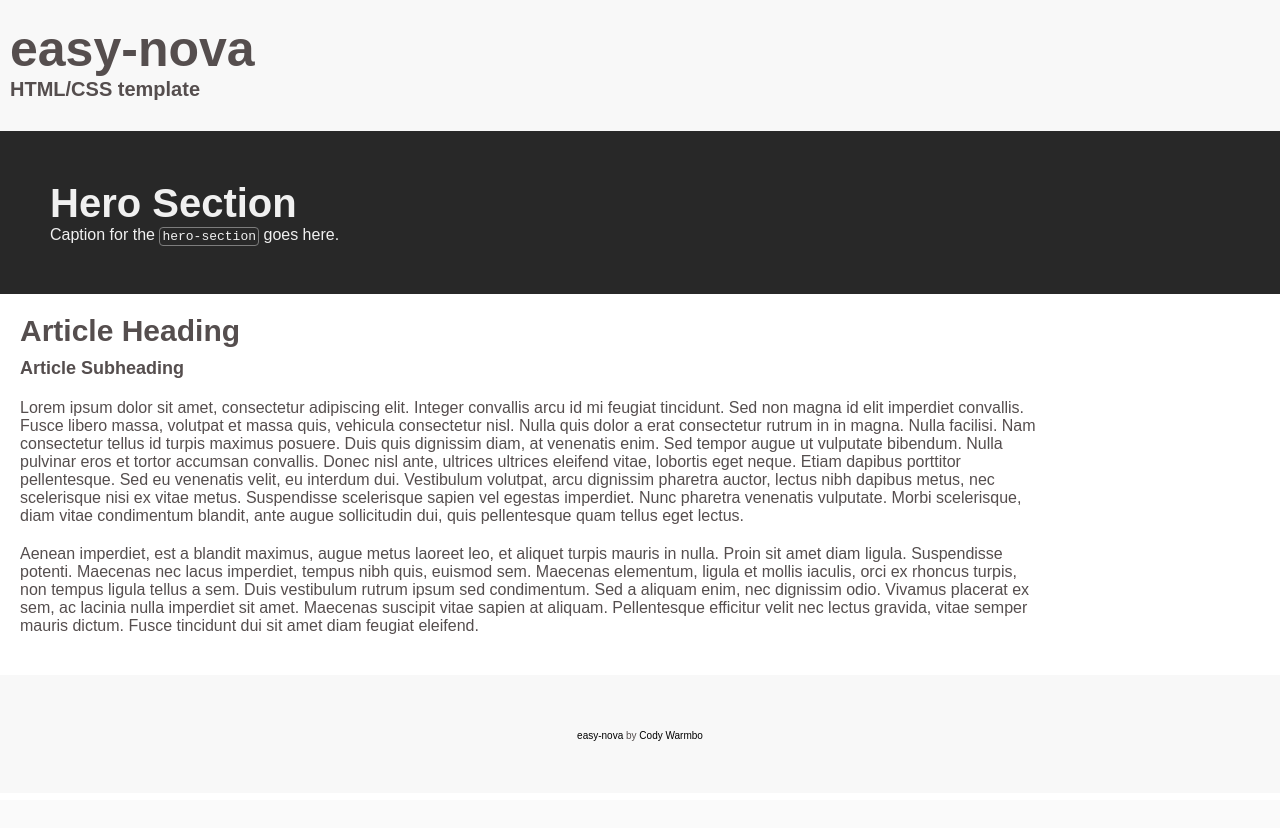
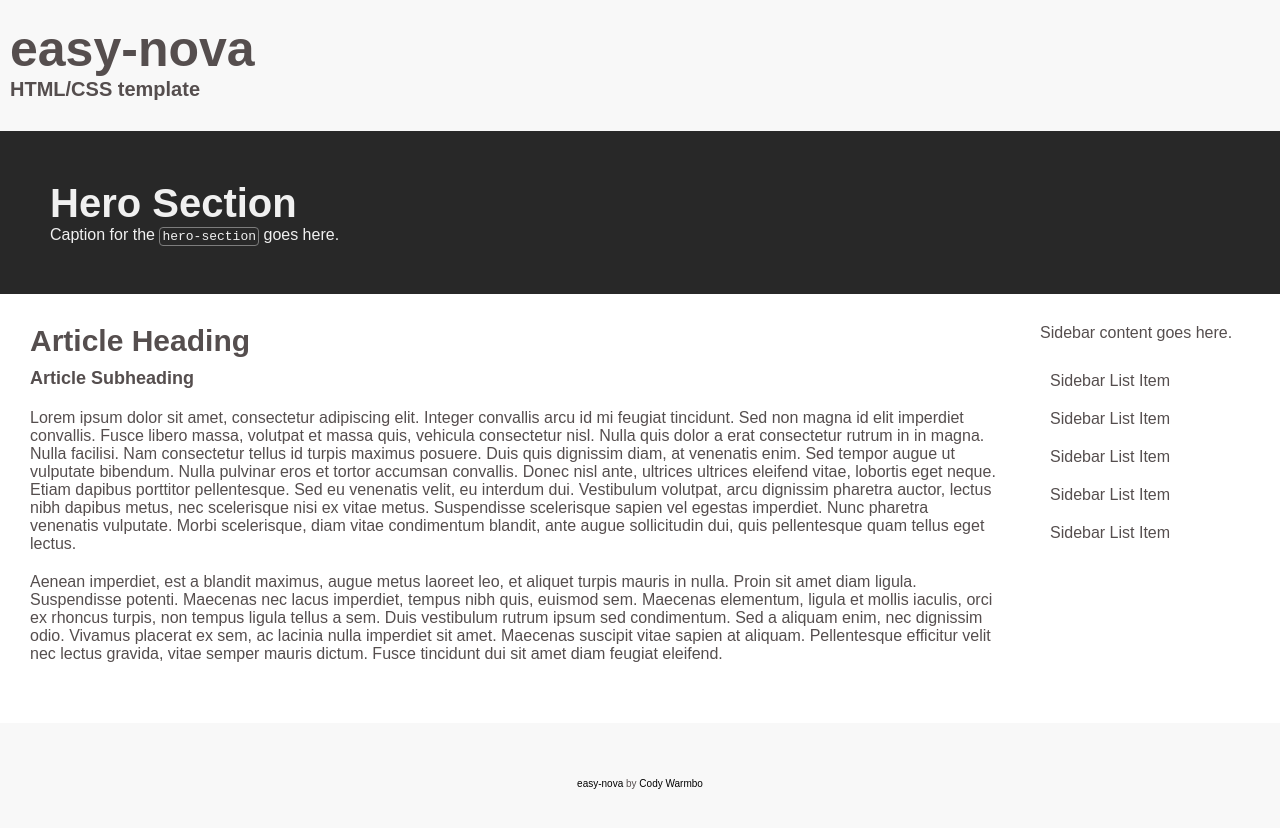
Before and after one commit to codywarmbo/easy-nova, a plain HTML site: page index.html in a window 1280 px wide. Before the commit the page ends 800 px from the top, so only its background shows below. Drawn offline with Linux system fonts and the light colour scheme.

Commit message:
Add files via upload

```diff
--- a/assets/css/main.css
+++ b/assets/css/main.css
@@ -38,17 +38,19 @@ html, body {
 }
 
 .content-wrapper {
-    margin:0 auto;
 }
 
 main {
     height:100%;
     margin:0 auto;
     background:rgb(255,255,255);
+    display:flex;
+    flex-direction: column;
 }
 
 .flex-container {
     display:flex;
+    flex-wrap:wrap;
 }
 
 .header-section {
@@ -76,13 +78,13 @@ main {
 }
 
 .content-section {
-    flex:1;
+    flex:4;
+    min-width:350px;
 }
 
 .content-section article {
-    padding:10px;
-    max-width:1400px;
-    min-width:250px;
+    margin:20px auto 30px 20px;
+    max-width:1200px;
 }
 
 .content-section article h1 {
@@ -100,10 +102,30 @@ main {
 }
 
 .sidebar-section {
-    flex:0 1 200px;
+    flex:1;
+    min-width:250px;
+}
+
+.sidebar-section p {
+    margin:20px;
+}
+
+.sidebar-section ul {
+    border:0;
+    margin:20px;
+}
+
+.sidebar-section ul li {
+    list-style-type:none;
+    padding:10px;
+}
+
+.sidebar-section ul li:hover {
+    background:rgba(0,0,0,.1);
 }
 
 .footer-section {
+    margin-top:auto;
     background:rgb(248,248,248);
     padding:50px 0;
     text-align:center;
--- a/index.html
+++ b/index.html
@@ -30,6 +30,14 @@
                     </article>
                 </section>
                 <aside class="sidebar-section section-wrapper">
+                    <p>Sidebar content goes here.</p>
+                    <ul>
+                        <li>Sidebar List Item</li>
+                        <li>Sidebar List Item</li>
+                        <li>Sidebar List Item</li>
+                        <li>Sidebar List Item</li>
+                        <li>Sidebar List Item</li>
+                    </ul>
 
                 </aside>
             </div>
```
